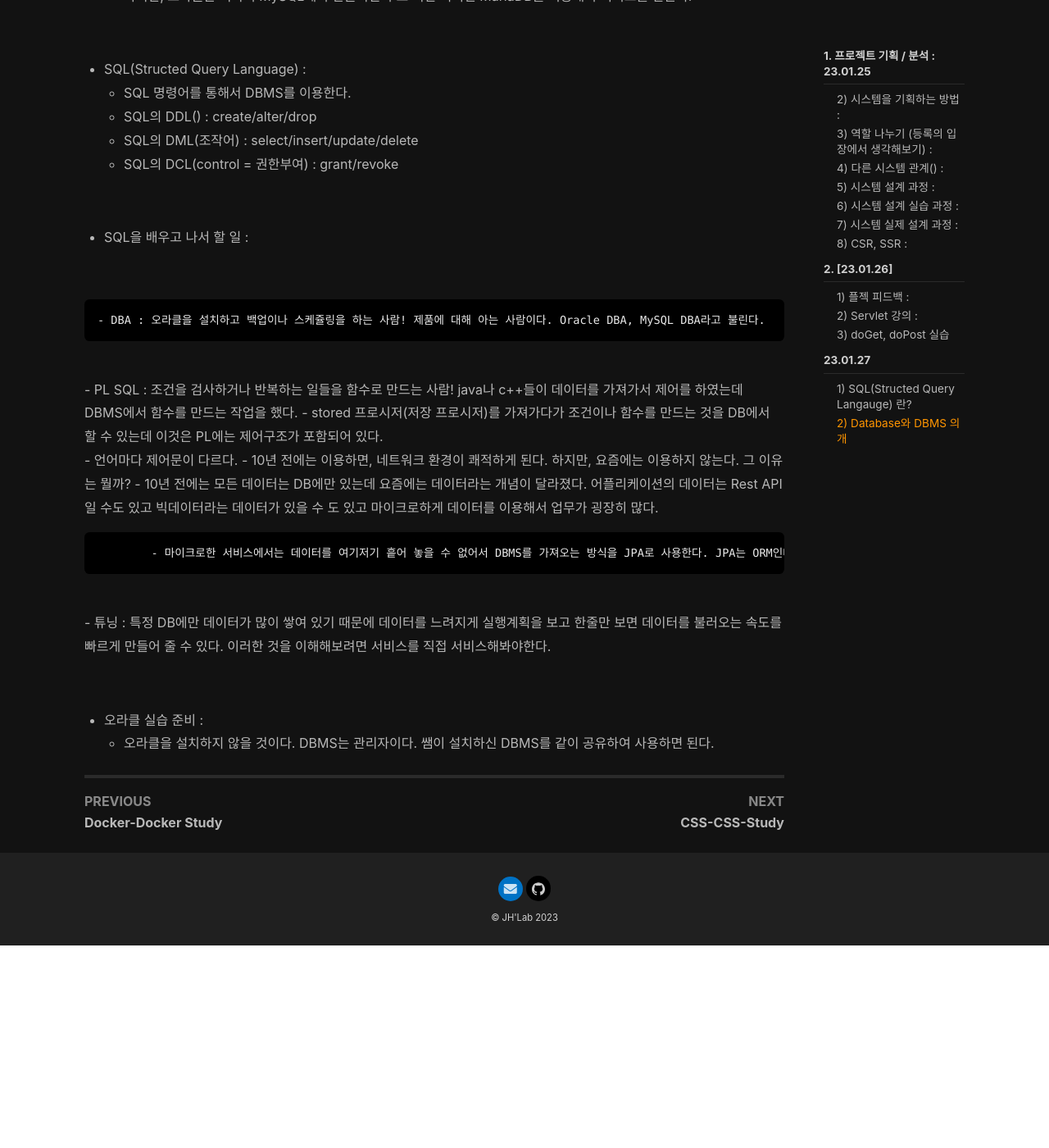
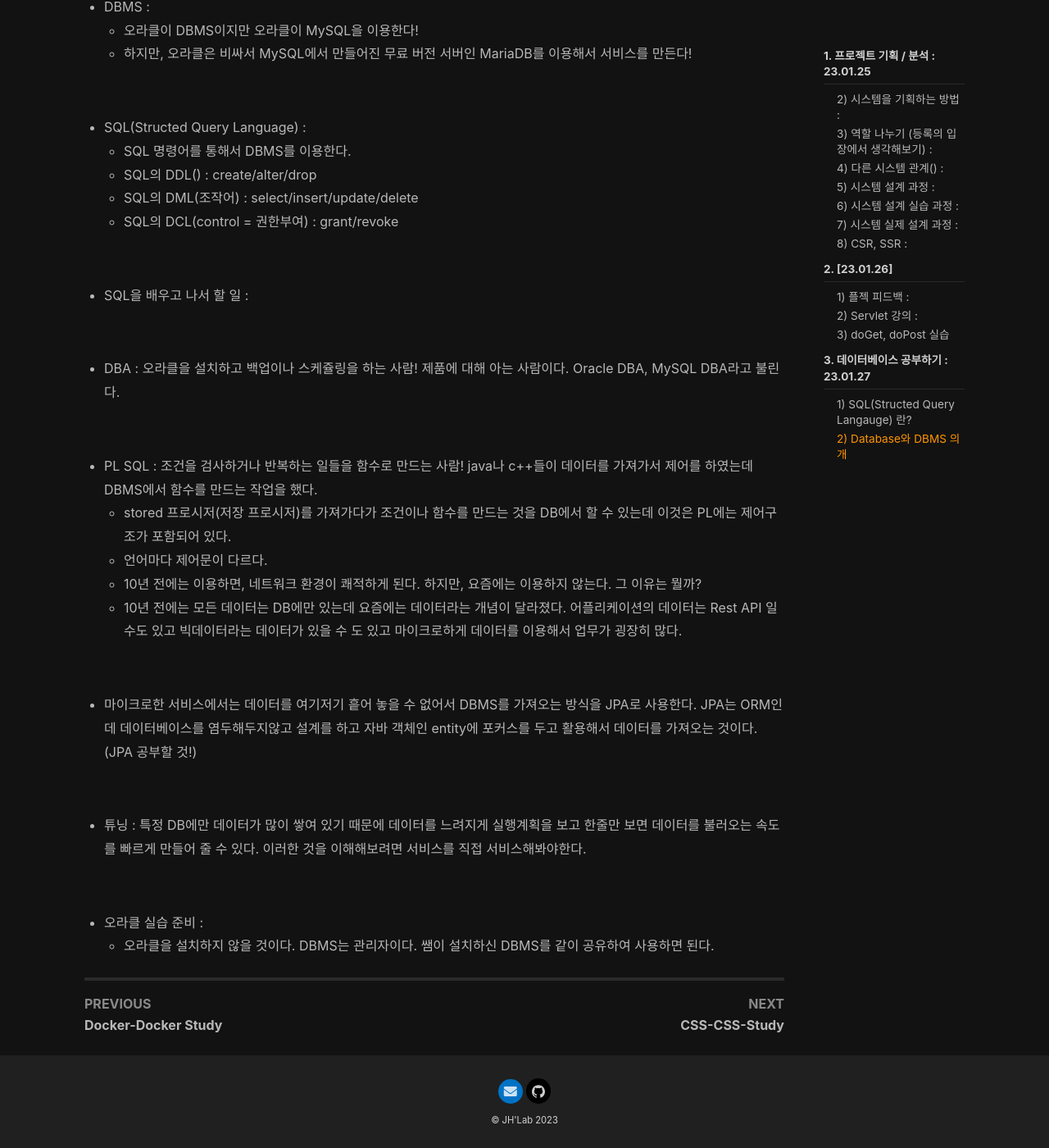
Before and after one commit to wogjs0911/wogjs0911.github.io, a Jekyll site: the page built from _posts/2023-01-25-Week9 Day1,2,3.md, in a window 1280 px wide and 1400 px high, scrolled down 11018 px. Shown: the whole window at 82% size. Built offline with Jekyll 4.4.1, drawn with Linux system fonts in a browser that asks for light colours; nearby versions of some CDN libraries; comment, search, counter and statistics services are not loaded; before the commit the page ends 12171 px from its top, so only the background shows below that; some of the changed text lies outside the part shown.

Commit message:
week9 day3_3

````diff
--- a/_posts/2023-01-25-Week9 Day1,2,3.md
+++ b/_posts/2023-01-25-Week9 Day1,2,3.md
@@ -375,9 +375,10 @@
 
 ```
 
+---
 
 <br><br>
-# 23.01.27
+# 3. 데이터베이스 공부하기 : 23.01.27
 
 ### 1) SQL(Structed Query Langauge) 란?
 
@@ -414,20 +415,20 @@
 - SQL을 배우고 나서 할 일 :
 
 <br>
-
-	- DBA : 오라클을 설치하고 백업이나 스케쥴링을 하는 사람! 제품에 대해 아는 사람이다. Oracle DBA, MySQL DBA라고 불린다.
+- DBA : 오라클을 설치하고 백업이나 스케쥴링을 하는 사람! 제품에 대해 아는 사람이다. Oracle DBA, MySQL DBA라고 불린다.
 
 <br>
-	- PL SQL : 조건을 검사하거나 반복하는 일들을 함수로 만드는 사람! java나 c++들이 데이터를 가져가서 제어를 하였는데 DBMS에서 함수를 만드는 작업을 했다.
-		- stored 프로시저(저장 프로시저)를 가져가다가 조건이나 함수를 만드는 것을 DB에서 할 수 있는데 이것은 PL에는 제어구조가 포함되어 있다.
-		- 언어마다 제어문이 다르다.
-		- 10년 전에는 이용하면, 네트워크 환경이 쾌적하게 된다. 하지만, 요즘에는 이용하지 않는다. 그 이유는 뭘까?
-		- 10년 전에는 모든 데이터는 DB에만 있는데 요즘에는 데이터라는 개념이 달라졌다. 어플리케이션의 데이터는 Rest API 일 수도 있고 빅데이터라는 데이터가 있을 수 도 있고 마이크로하게 데이터를 이용해서 업무가 굉장히 많다.
-
-		- 마이크로한 서비스에서는 데이터를 여기저기 흩어 놓을 수 없어서 DBMS를 가져오는 방식을 JPA로 사용한다. JPA는 ORM인데 데이터베이스를 염두해두지않고 설계를 하고 자바 객체인 entity에 포커스를 두고 활용해서 데이터를 가져오는 것이다.(JPA 공부할 것!)
+- PL SQL : 조건을 검사하거나 반복하는 일들을 함수로 만드는 사람! java나 c++들이 데이터를 가져가서 제어를 하였는데 DBMS에서 함수를 만드는 작업을 했다.
+	- stored 프로시저(저장 프로시저)를 가져가다가 조건이나 함수를 만드는 것을 DB에서 할 수 있는데 이것은 PL에는 제어구조가 포함되어 있다.
+	- 언어마다 제어문이 다르다.
+	- 10년 전에는 이용하면, 네트워크 환경이 쾌적하게 된다. 하지만, 요즘에는 이용하지 않는다. 그 이유는 뭘까?
+	- 10년 전에는 모든 데이터는 DB에만 있는데 요즘에는 데이터라는 개념이 달라졌다. 어플리케이션의 데이터는 Rest API 일 수도 있고 빅데이터라는 데이터가 있을 수 도 있고 마이크로하게 데이터를 이용해서 업무가 굉장히 많다.
 
 <br>
-	- 튜닝 : 특정 DB에만 데이터가 많이 쌓여 있기 때문에 데이터를 느려지게 실행계획을 보고 한줄만 보면 데이터를 불러오는 속도를 빠르게 만들어 줄 수 있다. 이러한 것을 이해해보려면 서비스를 직접 서비스해봐야한다.
+- 마이크로한 서비스에서는 데이터를 여기저기 흩어 놓을 수 없어서 DBMS를 가져오는 방식을 JPA로 사용한다. JPA는 ORM인데 데이터베이스를 염두해두지않고 설계를 하고 자바 객체인 entity에 포커스를 두고 활용해서 데이터를 가져오는 것이다.(JPA 공부할 것!)
+
+<br>
+- 튜닝 : 특정 DB에만 데이터가 많이 쌓여 있기 때문에 데이터를 느려지게 실행계획을 보고 한줄만 보면 데이터를 불러오는 속도를 빠르게 만들어 줄 수 있다. 이러한 것을 이해해보려면 서비스를 직접 서비스해봐야한다.
 
 
 <br>
````
